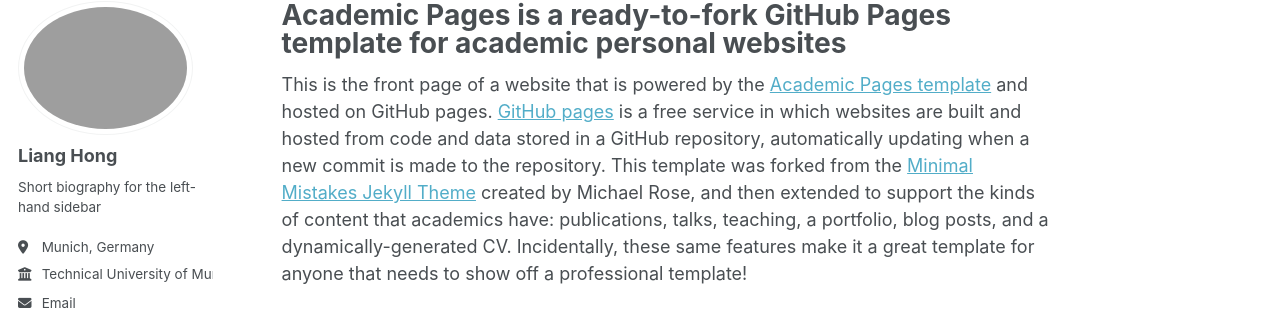
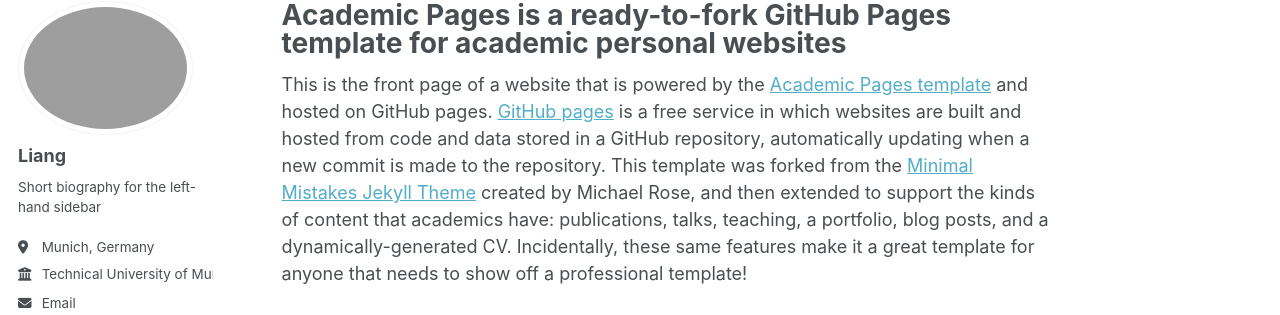
Before and after one commit to HL2000666/lianghong.github.io, a Jekyll site: the page built from _pages/about.md, in a window 1280 px wide. Shown: the part 98-413 px from the top of the page. Built offline with Jekyll 4.4.1, drawn with Linux system fonts in a browser that asks for light colours; some web fonts are replaced; a script that is not in the unit is left out.

Commit message:
Update _config.yml

```diff
--- a/_config.yml
+++ b/_config.yml
@@ -26,8 +26,8 @@ repository               : "lianghong.github.io"
 #               Additional customization can be done by editing /_includes/author-profile.html
 author:
   # Biographic information
-  avatar           : "lianghong.github.io/images/photo.png"
-  name             : "Liang Hong"
+  avatar           : "images/photo.png"
+  name             : "Liang"
   pronouns         : # example: "she/her"
   bio              : "Short biography for the left-hand sidebar"
   location         : "Munich, Germany"
```
